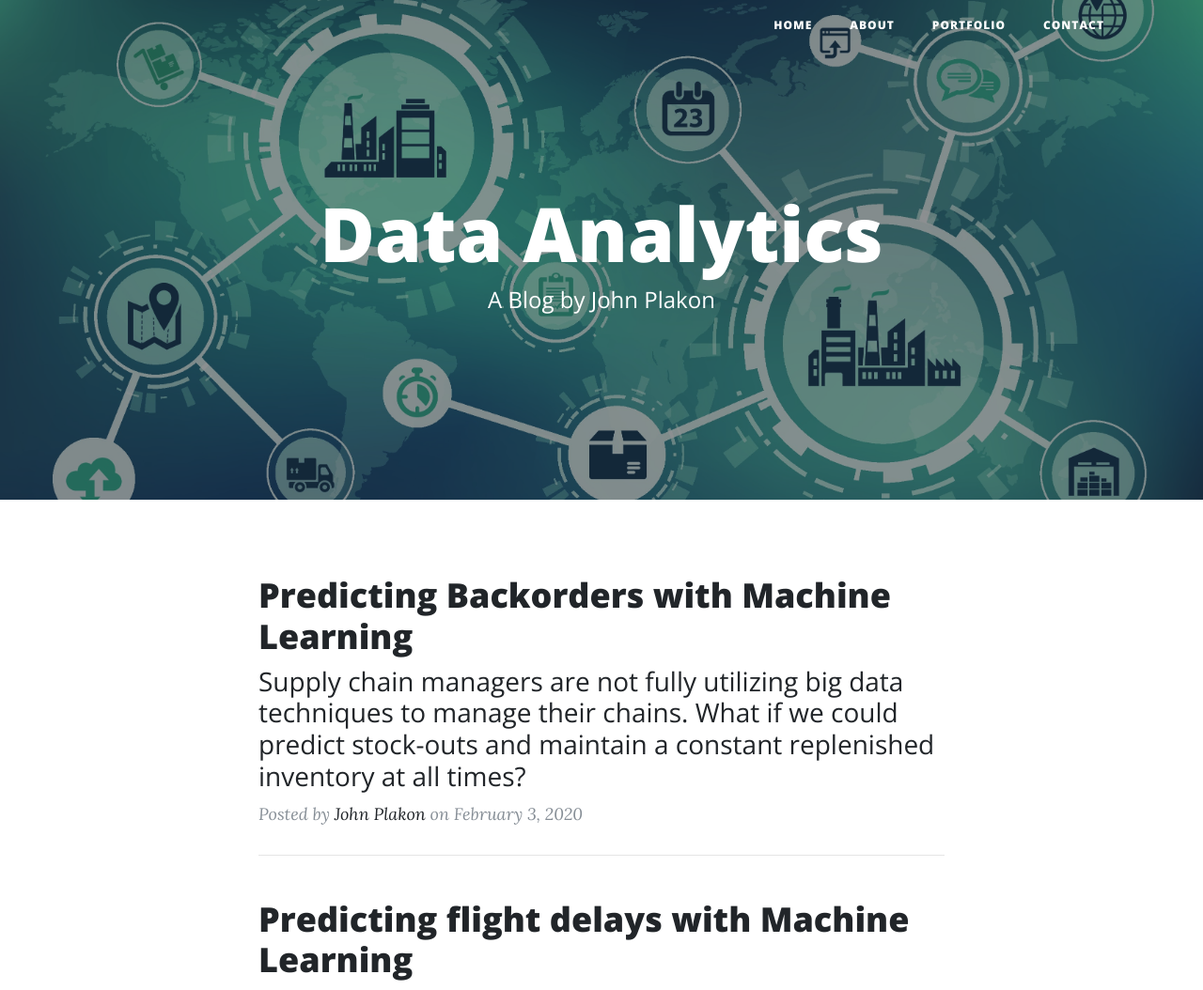
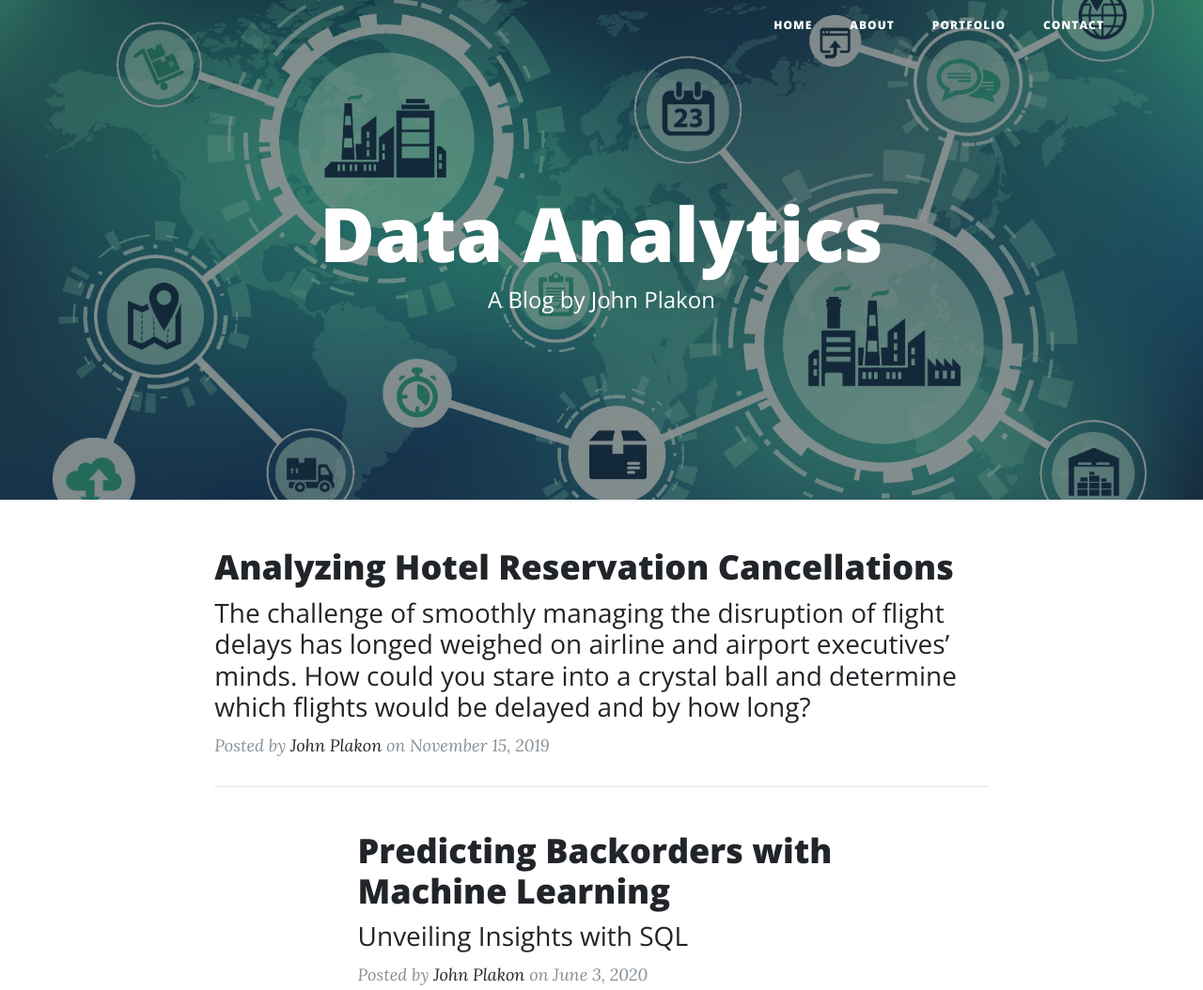
Before and after one commit to johnplakon/johnplakon.github.io, a website: page index.html in a window 1280 px wide. Shown: the top 1054 px of the page at 94% size. Drawn offline with nearby package versions, Linux system fonts and the light colour scheme.

Commit message:
Update index.html

```diff
--- a/index.html
+++ b/index.html
@@ -70,21 +70,37 @@
   </header>
 
   <!-- Main Content -->
+      </div>
+      <div class="col-lg-8 col-md-10 mx-auto">
+        <div class="post-preview">
+          <a href="post.html">
+            <h2 class="post-title">
+              Analyzing Hotel Reservation Cancellations
+            </h2>
+            <h3 class="post-subtitle">
+              The challenge of smoothly managing the disruption of flight delays has longed weighed on airline and airport executives’ minds. How could you stare into a crystal ball and determine which flights would be delayed and by how long?
+            </h3>
+          </a>
+          <p class="post-meta">Posted by
+            <a href="#">John Plakon</a>
+            on November 15, 2019</p>
+        </div>
+        <hr>
   <div class="container">
     <div class="row">
 	<div class="col-lg-8 col-md-10 mx-auto">
         <div class="post-preview">
-          <a href="post2.html">
+          <a href="post3.html">
             <h2 class="post-title">
               Predicting Backorders with Machine Learning
             </h2>
             <h3 class="post-subtitle">
-              Supply chain managers are not fully utilizing big data techniques to manage their chains. What if we could predict stock-outs and maintain a constant replenished inventory at all times?
+              Unveiling Insights with SQL
             </h3>
           </a>
           <p class="post-meta">Posted by
             <a href="#">John Plakon</a>
-            on February 3, 2020</p>
+            on June 3, 2020</p>
         </div>
         <hr>
 
```
